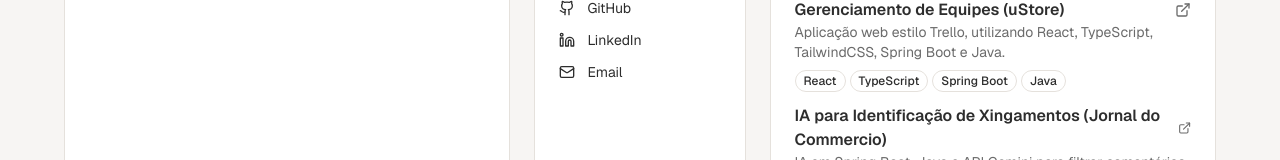
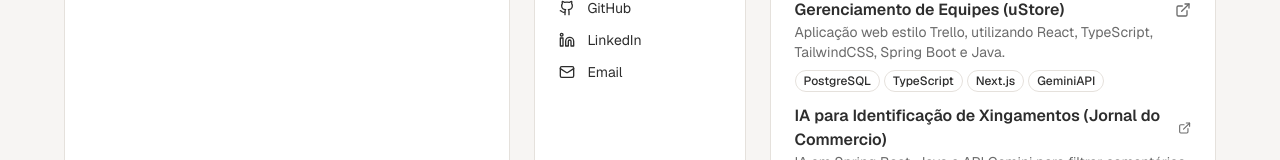
Before and after one commit to cantalusto/Portifolio, a Next.js app: page / in a window 1280 px wide. Shown: the part 437-597 px from the top of the page. Built offline with nearby package versions, Linux system fonts and the light colour scheme.

Commit message:
novos projetos

```diff
--- a/app/page.tsx
+++ b/app/page.tsx
@@ -22,8 +22,8 @@ const projects = [
   {
     title: "Gerenciamento de Equipes (uStore)",
     description: "Aplicação web estilo Trello, utilizando React, TypeScript, TailwindCSS, Spring Boot e Java.",
-    tags: ["React", "TypeScript", "Spring Boot", "Java"],
-    githubUrl: "https://github.com/cantalusto/uStore-Residencia"
+    tags: ["PostgreSQL", "TypeScript", "Next.js", "GeminiAPI"],
+    githubUrl: "https://github.com/cantalusto/Ustore-Management-App"
   },
   {
     title: "IA para Identificação de Xingamentos (Jornal do Commercio)",
@@ -52,8 +52,8 @@ const projects = [
   {
     title: "W.I.P",
     description: "Automação, Testes de carga.",
-    tags: ["JMeter", "Cypresss", "Postman"],
-    githubUrl: "" //
+    tags: ["Next.js", "React 19", "TypeScript", "TailwindCSS", "Prisma ORM", "PostgreSQL"],
+    githubUrl: "https://github.com/cantalusto/EscolaIgrejaMusica" //
   }
 ];
 
```
